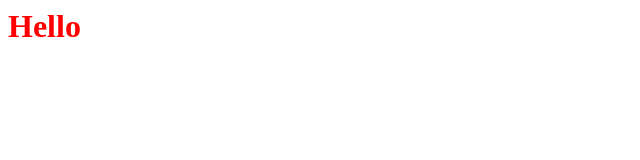
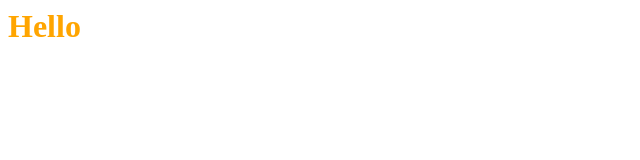
Before and after one commit to mahmouuud230/Apache_Jenkins_GitHub_Webhook, a plain HTML site: page index.html in a window 1280 px wide. Shown: the full height of the page, 0-640 px from the left. Drawn offline with Linux system fonts and the light colour scheme.

Commit message:
Update index.html

```diff
--- a/index.html
+++ b/index.html
@@ -1 +1 @@
-<h1 style="color: red;">Hello</h1>
+<h1 style="color: orange;">Hello</h1>
```
